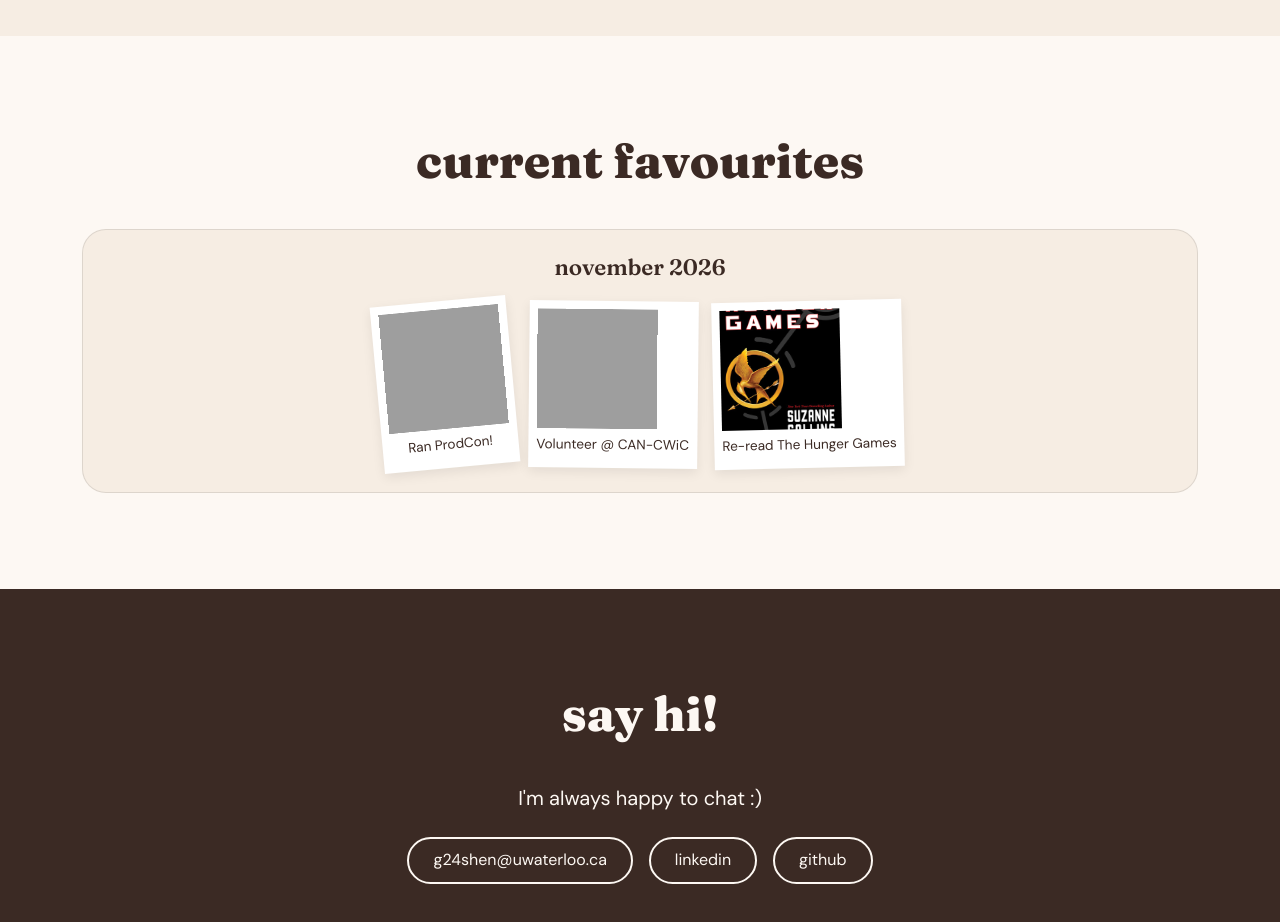
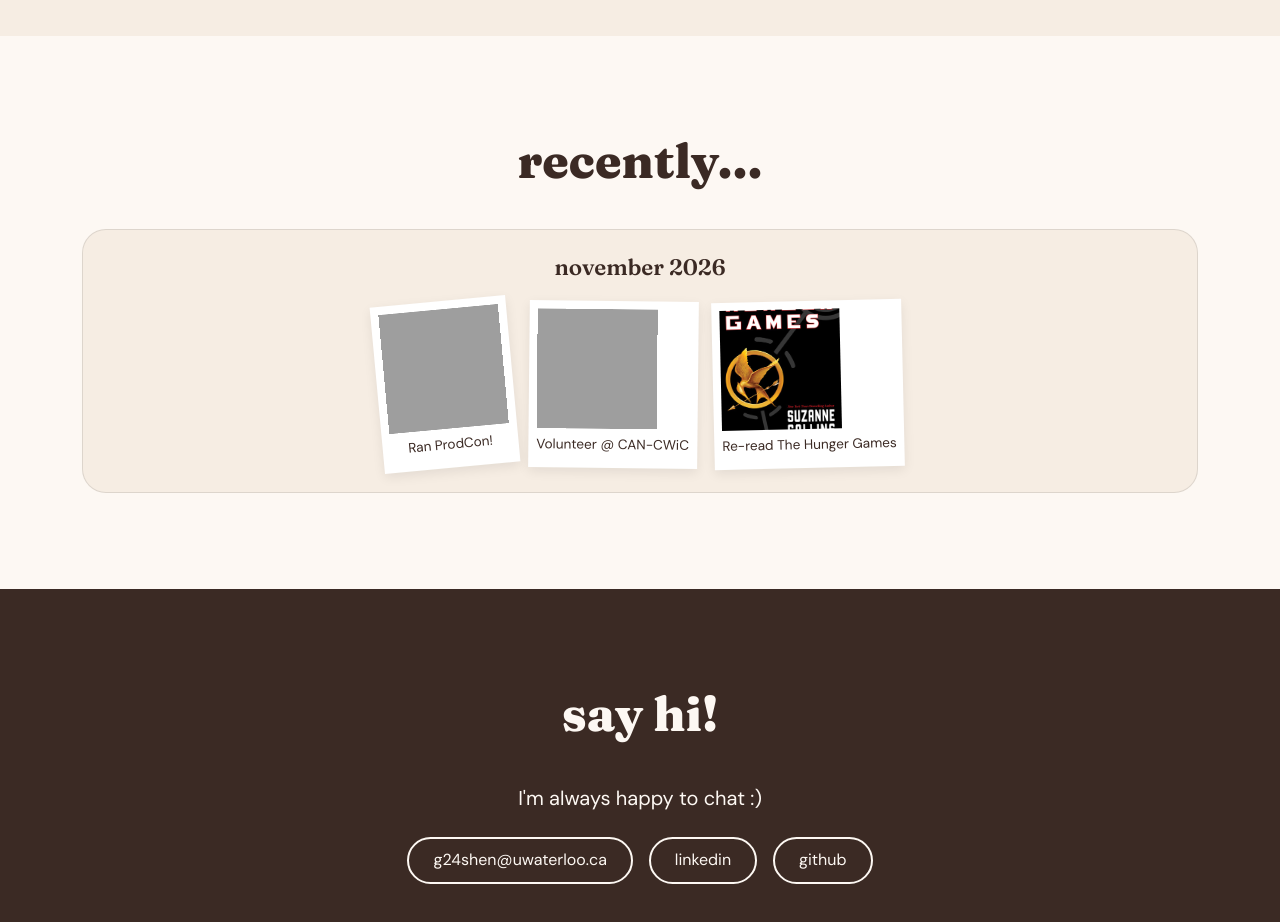
Before and after one commit to graceshen-dev/graceshen-dev.github.io, a plain HTML site: page index.html in a window 1280 px wide. Shown: the part 5680-6602 px from the top of the page. Drawn offline with nearby package versions, Linux system fonts and the light colour scheme; grey boxes are pictures that could not be loaded.

Commit message:
renamed current favourites

```diff
--- a/index.html
+++ b/index.html
@@ -266,7 +266,7 @@
 
 <section id="favourites" class="section">
     <div class="container">
-        <h2 class="section-title text-center">current favourites</h2>
+        <h2 class="section-title text-center">recently...</h2>
         <div class="row row-cols-1 row-cols-md-1 g-12">
 
             <div class="col">
```
